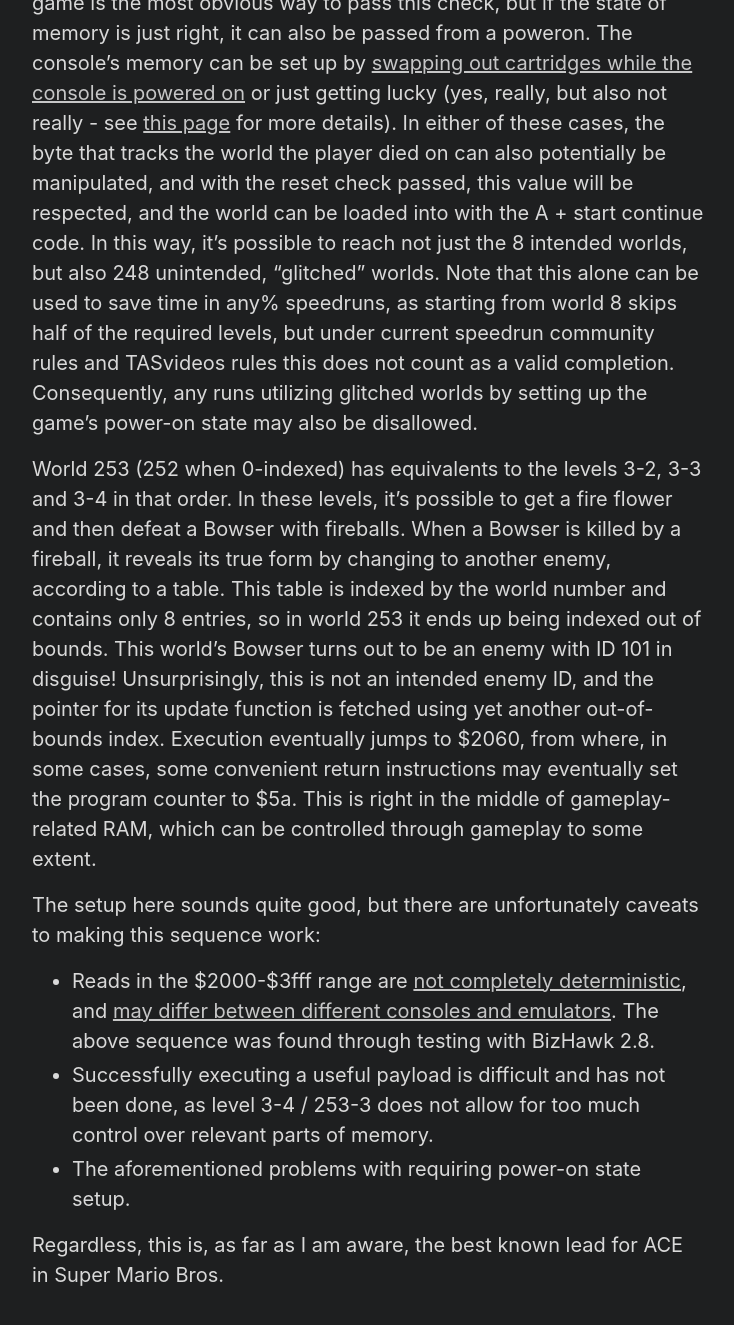
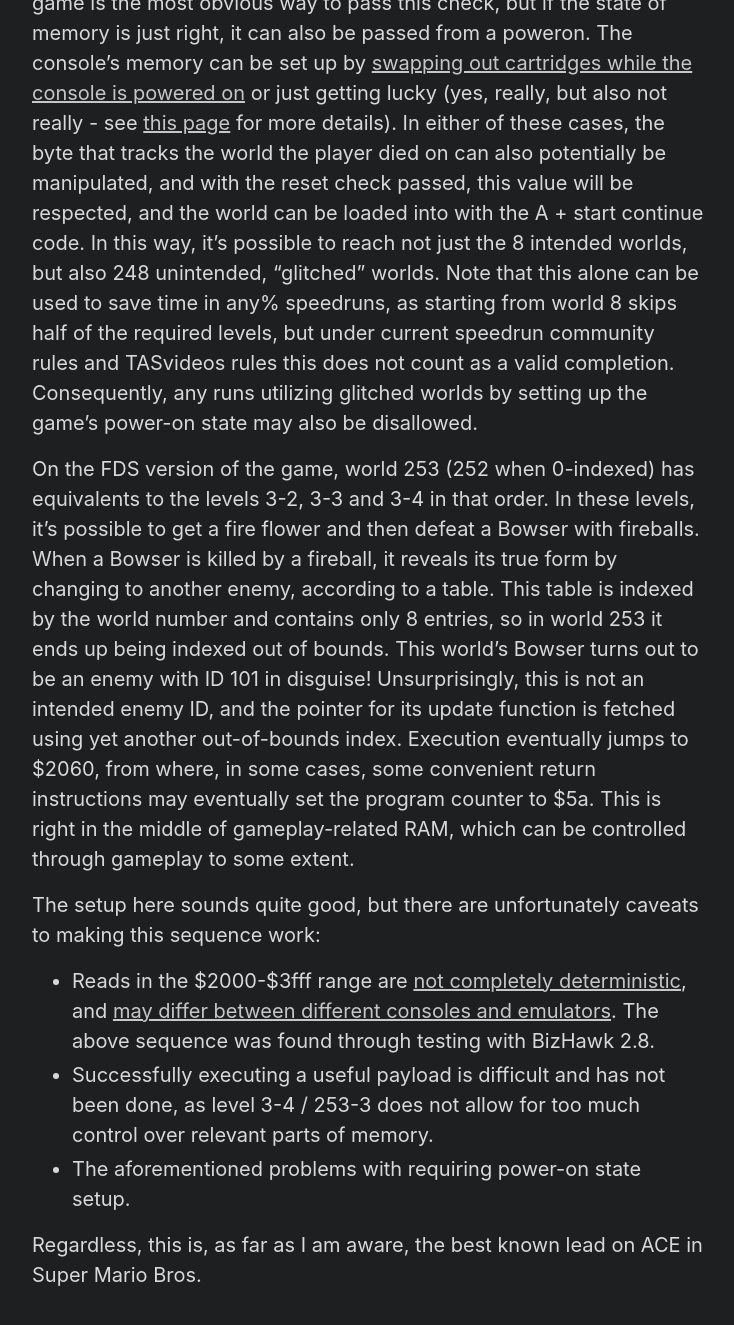
Before and after one commit to negative-seven/negative-seven.github.io, a Jekyll site: the page built from _pages/smb1ace/index.md, in a window 1280 px wide and 1400 px high, scrolled down 2330 px. Shown: the top 1325 px of the window, without its empty margins (272-1006 px from the left). Built offline with Jekyll 4.4.1, drawn with Linux system fonts in a browser that asks for light colours.

Commit message:
Add table of contents to smb1explained + minor fixes

```diff
--- a/_pages/smb1ace/index.md
+++ b/_pages/smb1ace/index.md
@@ -31,13 +31,13 @@
 
 Whenever the game is powered on or reset, a check is run to see whether that action was a reset or not. This check involves comparing bytes in RAM to specific values or ranges of values. Resetting the game is the most obvious way to pass this check, but if the state of memory is just right, it can also be passed from a poweron. The console's memory can be set up by [swapping out cartridges while the console is powered on](https://www.youtube.com/watch?v=eEEnEoKSgQs) or just getting lucky (yes, really, but also not really - see [this page](https://tasvideos.org/HomePages/Nach/MemoryInit) for more details). In either of these cases, the byte that tracks the world the player died on can also potentially be manipulated, and with the reset check passed, this value will be respected, and the world can be loaded into with the A + start continue code. In this way, it's possible to reach not just the 8 intended worlds, but also 248 unintended, "glitched" worlds. Note that this alone can be used to save time in any% speedruns, as starting from world 8 skips half of the required levels, but under current speedrun community rules and TASvideos rules this does not count as a valid completion. Consequently, any runs utilizing glitched worlds by setting up the game's power-on state may also be disallowed.
 
-World 253 (252 when 0-indexed) has equivalents to the levels 3-2, 3-3 and 3-4 in that order. In these levels, it's possible to get a fire flower and then defeat a Bowser with fireballs. When a Bowser is killed by a fireball, it reveals its true form by changing to another enemy, according to a table. This table is indexed by the world number and contains only 8 entries, so in world 253 it ends up being indexed out of bounds. This world's Bowser turns out to be an enemy with ID 101 in disguise! Unsurprisingly, this is not an intended enemy ID, and the pointer for its update function is fetched using yet another out-of-bounds index. Execution eventually jumps to $2060, from where, in some cases, some convenient return instructions may eventually set the program counter to $5a. This is right in the middle of gameplay-related RAM, which can be controlled through gameplay to some extent.
+On the FDS version of the game, world 253 (252 when 0-indexed) has equivalents to the levels 3-2, 3-3 and 3-4 in that order. In these levels, it's possible to get a fire flower and then defeat a Bowser with fireballs. When a Bowser is killed by a fireball, it reveals its true form by changing to another enemy, according to a table. This table is indexed by the world number and contains only 8 entries, so in world 253 it ends up being indexed out of bounds. This world's Bowser turns out to be an enemy with ID 101 in disguise! Unsurprisingly, this is not an intended enemy ID, and the pointer for its update function is fetched using yet another out-of-bounds index. Execution eventually jumps to $2060, from where, in some cases, some convenient return instructions may eventually set the program counter to $5a. This is right in the middle of gameplay-related RAM, which can be controlled through gameplay to some extent.
 
 The setup here sounds quite good, but there are unfortunately caveats to making this sequence work:
 - Reads in the $2000-$3fff range are [not completely deterministic](https://www.nesdev.org/wiki/PPU_registers#Ports), and [may differ between different consoles and emulators](https://forums.nesdev.org/viewtopic.php?t=12549). The above sequence was found through testing with BizHawk 2.8.
 - Successfully executing a useful payload is difficult and has not been done, as level 3-4 / 253-3 does not allow for too much control over relevant parts of memory.
 - The aforementioned problems with requiring power-on state setup.
 
-Regardless, this is, as far as I am aware, the best known lead for ACE in Super Mario Bros.
+Regardless, this is, as far as I am aware, the best known lead on ACE in Super Mario Bros.
 \
 &nbsp;
```
Also changed, not shown: _pages/smb1explained/index.md (+3 -0 lines).
